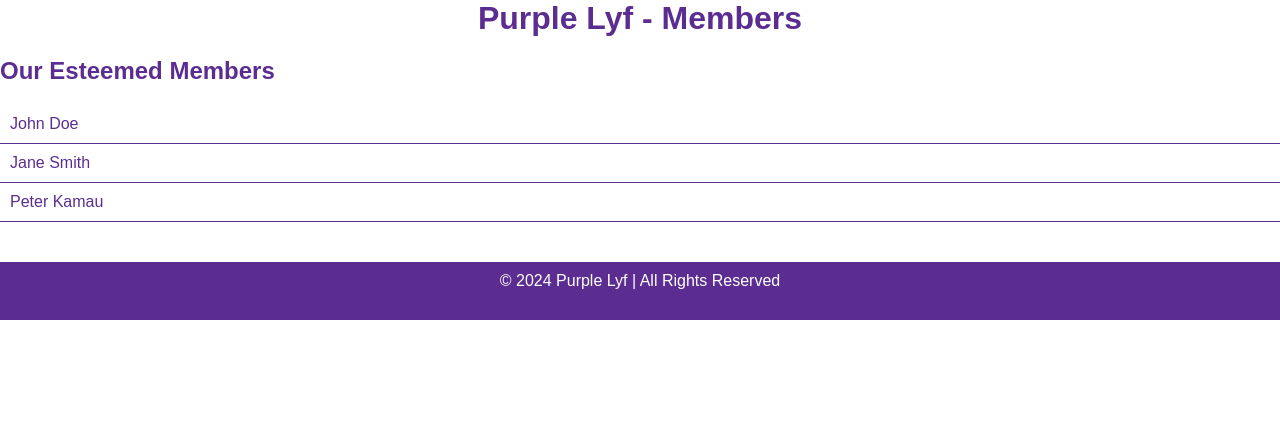
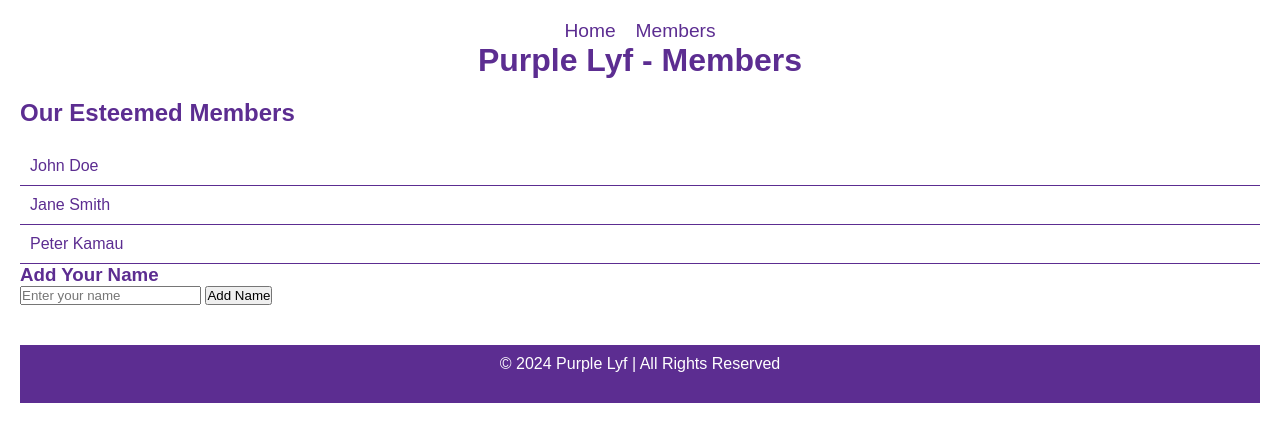
Before and after one commit to symoh05/purplelyf, a plain HTML site: page members.html in a window 1280 px wide. Drawn offline with Linux system fonts and the light colour scheme; sample sign-in values are in the browser's storage.

Commit message:
Update members.html

```diff
--- a/members.html
+++ b/members.html
@@ -7,7 +7,12 @@
     <link rel="stylesheet" href="styles.css">
 </head>
 <body>
+    <div class="portal-container">
         <header>
+            <div class="nav">
+                <a href="index.html">Home</a>
+                <a href="members.html">Members</a>
+            </div>
             <h1>Purple Lyf - Members</h1>
         </header>
 
@@ -16,13 +21,24 @@
             <ul id="members-list">
                 <li>John Doe</li>
                 <li>Jane Smith</li>
-            <li>Peter Kamau</li> <!-- Add all student names here -->
-            <!-- Add more names as needed -->
+                <li>Peter Kamau</li>
+                <!-- Initial names -->
             </ul>
+
+            <div class="add-member">
+                <h3>Add Your Name</h3>
+                <form id="add-member-form">
+                    <input type="text" id="member-name" placeholder="Enter your name" required>
+                    <button type="submit">Add Name</button>
+                </form>
+            </div>
         </section>
 
         <footer>
             <p>© 2024 Purple Lyf | All Rights Reserved</p>
         </footer>
+    </div>
+
+    <script src="scripts.js"></script>
 </body>
 </html>
```
Lines whose indentation alone changed are shown as unchanged.
